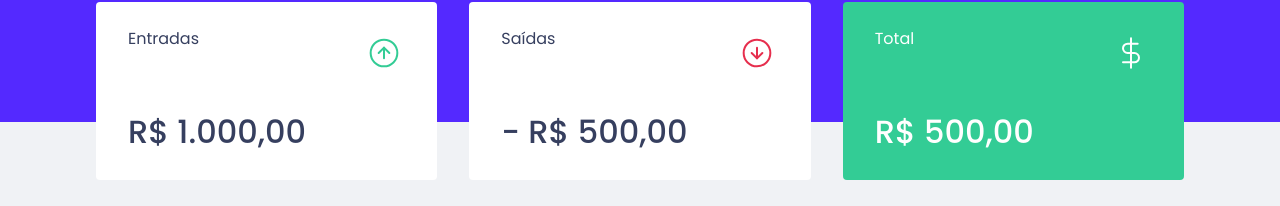
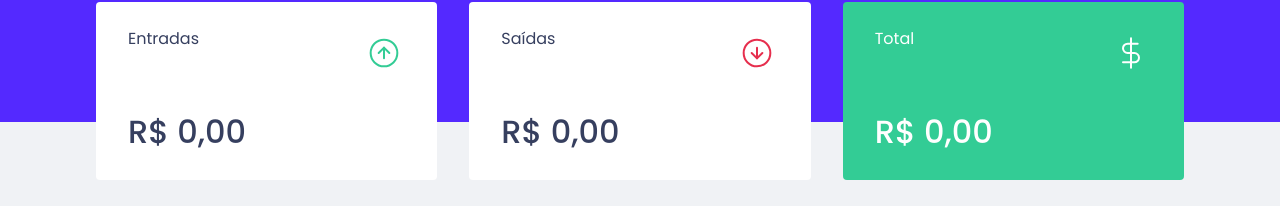
Before and after one commit to aiedafreitas/React-dtmoney, a React (Create React App) app: page / in a window 1280 px wide. Shown: the part 150-356 px from the top of the page. Built offline with nearby package versions, Linux system fonts and the light colour scheme; no server answers; what miragejs would draw is missing.

Commit message:
gerando o total de valores

```diff
--- a/src/components/Summary/index.tsx
+++ b/src/components/Summary/index.tsx
@@ -14,8 +14,33 @@
 
 const {transactions} = useContext(TransactionsContext);
 
-console.log(transactions);
+// const totalDeposits = transactions.reduce((acc, transaction) => {
 
+//     if (transaction.type === 'deposit'){
+//         return acc + transaction.amount;
+//     }
+
+//     return acc;
+// },0
+// )
+
+const summary = transactions.reduce ((acc, transaction) => {
+if (transaction.type === 'deposit') {
+acc.deposits += transaction.amount;
+acc.total += transaction.amount;
+
+} else {
+    acc.withdraws += transaction.amount;
+    acc.total -= transaction.amount;
+}
+return acc;
+
+},
+{
+    deposits:0,
+    withdraws:0,
+    total:0,
+})
 
 return (
     <Container>
@@ -23,7 +48,12 @@
     <header>
         <p>Entradas</p>
         <img className="img" src={incomeImg} alt="Entradas" />
-        <strong>R$ 1.000,00</strong>
+        <strong>
+        {new Intl.NumberFormat('pt-BR',{
+                    style: 'currency',
+                    currency:'BRL'
+                }).format(summary.deposits)}
+            </strong>
     </header>
     </div>
 
@@ -32,7 +62,12 @@
     <header>
         <p className="title">Saídas</p>
         <img className="img" src={outcomeImg} alt="Saída" />
-        <strong>- R$ 500,00</strong>
+        <strong>
+        {new Intl.NumberFormat('pt-BR',{
+                    style: 'currency',
+                    currency:'BRL'
+                }).format(summary.withdraws)}
+            </strong>
     </header>
     </div>
 
@@ -40,7 +75,12 @@
     <header>
         <p>Total</p>
         <img className="img" src={totalImg} alt="Total" />
-        <strong>R$ 500,00</strong>
+        <strong>
+        {new Intl.NumberFormat('pt-BR',{
+                    style: 'currency',
+                    currency:'BRL'
+                }).format(summary.total)}
+           </strong>
     </header>
     </div>
 
```
